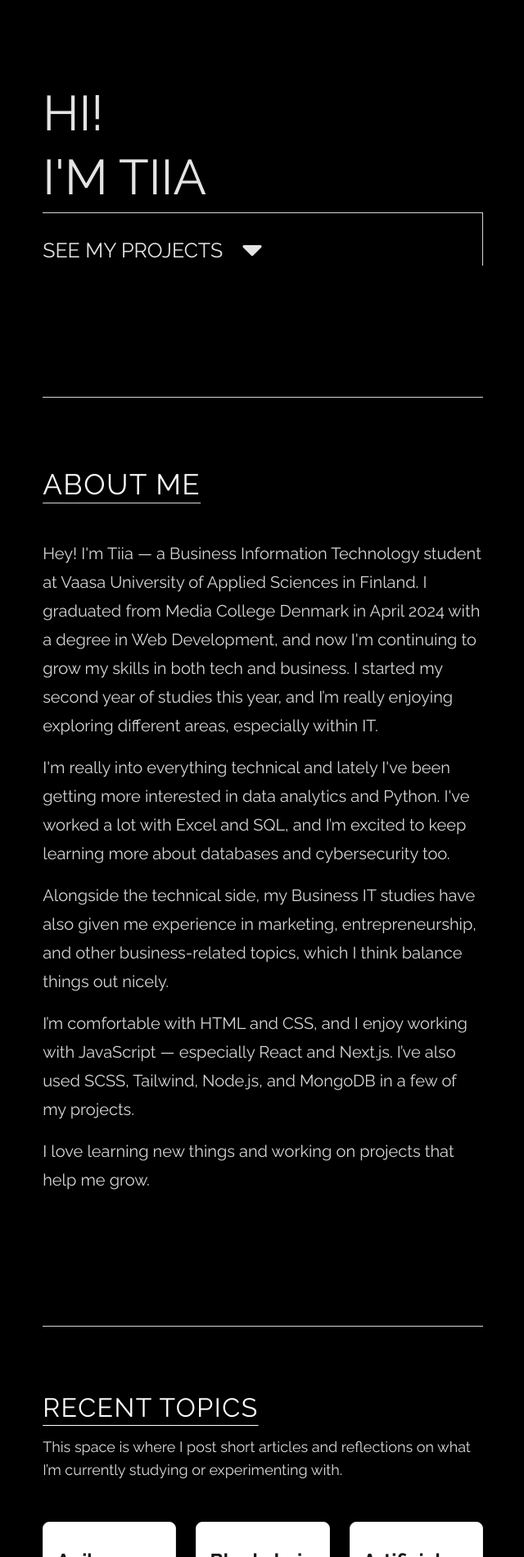
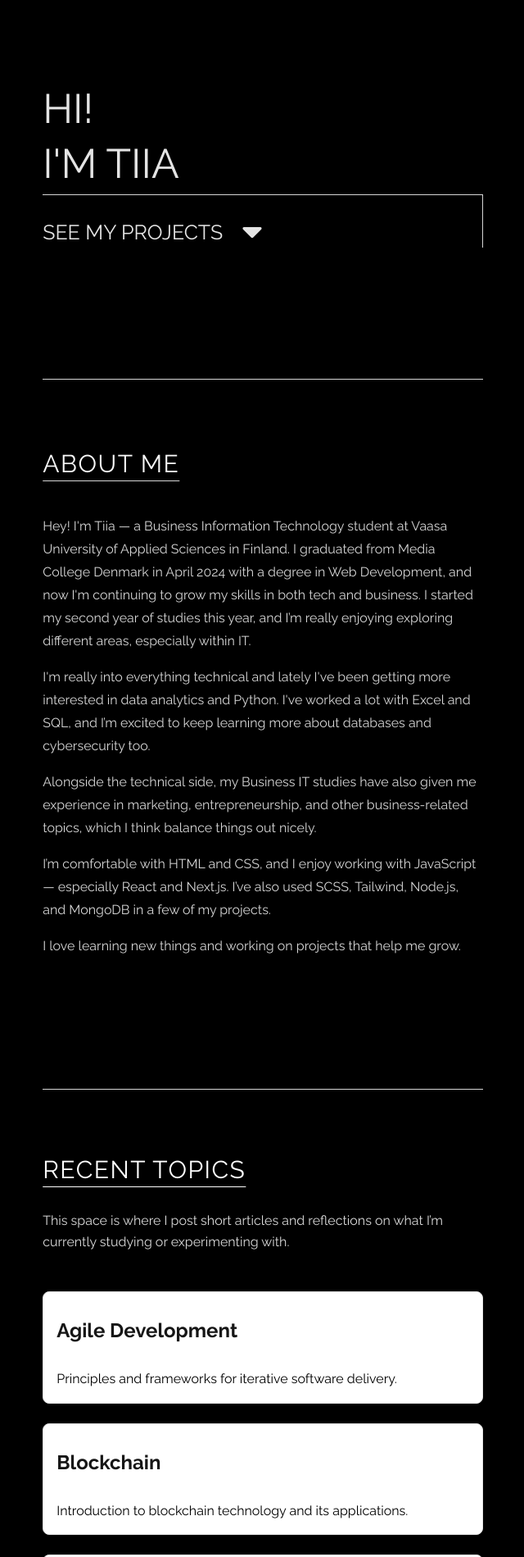
Before and after one commit to T-Pitkanen/portfolio-old, a Next.js app: page / in a window 1280 px wide. Shown: the part 81-1980 px from the top of the page at 82% size, without its empty margins (319-959 px from the left). Built offline with nearby package versions, Linux system fonts and the light colour scheme.

Commit message:
respo fixes

```diff
--- a/src/app/components/about/about.module.css
+++ b/src/app/components/about/about.module.css
@@ -17,7 +17,7 @@
   letter-spacing: 1.5px;
   font-weight: 400;
   color: rgb(248, 248, 248);
-  font-size: 35px;
+  font-size: 30px;
   text-decoration: underline;
   text-decoration-thickness: 1px;
   text-underline-offset: 10px;
@@ -35,7 +35,7 @@
 }
 
 .aboutText p {
-  font-size: 20px;
+  font-size: 16px;
   line-height: 1.75;
 }
 
--- a/src/app/components/intro/intro.module.css
+++ b/src/app/components/intro/intro.module.css
@@ -17,14 +17,14 @@
 
 .introText h1, .introText h2 {
   font-weight: 400;
-  font-size: 60px;
+  font-size: 50px;
 }
 
 
 
 .introText p {
   width: auto;
-  font-size: 30px;
+  font-size: 25px;
   line-height: 1.5;
 }
 
--- a/src/app/components/projects/projects.module.css
+++ b/src/app/components/projects/projects.module.css
@@ -43,7 +43,7 @@
 }
 
 .projects p {
-  font-size: 20px;
+  font-size: 16px;
 }
 
 .project {
@@ -69,18 +69,17 @@
   width: auto;
   height: 450px;
   object-fit: cover;
-
 }
 
 .infoContainer h3 {
   font-weight: 500;
   color: rgb(248, 248, 248);
-  font-size: 33px;
+  font-size: 30px;
 }
 
 .infoContainer h4 {
   color: rgb(248, 248, 248);
-  font-size: 25px;
+  font-size: 22px;
   padding-top: 2vh;
 }
 
@@ -178,42 +177,49 @@
     margin: 3vh 0;
   }
 
-  .projectsIntro p{
-    font-size: 16px;
 
-  }
 
   .projectImage {
     width: 100%;
     height: auto;
     display: block;
 
-    overflow: hidden; /* avoid overflow of rounded corners */
+    overflow: hidden;
   }
 
   .projectImage img {
     width: 100%;
     height: 100%;
-    object-fit: cover; /* crop to maintain cover look */
+    object-fit: cover;
     display: block;
   }
 
-  .slider{
+  .slider {
     width: 90vw;
   }
 
-  .infoContainer{
+  .infoContainer {
     width: 80%;
   }
 
   .projectInfo p {
     font-size: 16px;
   }
-
-
 }
 
 @media (min-width: 1020px) and (max-width: 1900px) {
+  .slider {
+    width: 50%;
+    height: auto;
+  }
+
+  .project {
+    width: 100%;
+    padding-bottom: 20vh;
+    flex-direction: column;
+    justify-content: center;
+  }
+
   .projectImage {
     width: auto;
     height: auto;
@@ -224,6 +230,7 @@
     display: flex;
     flex-direction: column;
     align-items: flex-start;
+    width: 50%;
   }
 
   .infoContainer h4 {
@@ -238,18 +245,9 @@
     gap: 1rem;
   }
 
-  .project {
+  .projects p {
     width: 100%;
-    padding-bottom: 20vh;
-    flex-direction: column;
-  }
-
-  .projects p {
     font-size: 19px;
-  }
-
-  .slider {
-    width: 100%;
   }
 
   .projectImage img {
--- a/src/app/components/topics/topics.module.css
+++ b/src/app/components/topics/topics.module.css
@@ -12,13 +12,13 @@
 
 .intro {
   margin: 1rem 0;
-  font-size: 20px;
+  font-size: 16px;
 }
 
 .container h1 {
   font-weight: 400;
   text-decoration: underline;
-
+  font-size: 30px;
   letter-spacing: 1.5px;
   text-decoration-thickness: 1px;
   text-underline-offset: 10px;
@@ -26,8 +26,8 @@
 
 .container p {
   line-height: 1.6;
-  margin-top: 1rem;
-  font-size: 18px;
+  margin-top: 2rem;
+  font-size: 16px;
   color: rgb(218, 218, 218);
 }
 
@@ -64,7 +64,7 @@
   display: flex;
   flex-direction: column;
   justify-content: space-between;
-  gap: 1.1rem;
+
 }
 
 .topicContainer {
@@ -141,3 +141,13 @@
     font-size: 16px;
   }
 }
+
+@media (min-width: 1020px) and (max-width: 1900px) {
+
+
+  .list{
+    display: flex;
+    flex-wrap: wrap;
+
+  }
+}
--- a/src/app/topics/[slug]/slug.module.css
+++ b/src/app/topics/[slug]/slug.module.css
@@ -1,6 +1,4 @@
 
-
-/* Container for a single topic page */
 .topicContainer {
   border-top: 1px solid #d6d6d6;
   padding: 1rem 3rem;
@@ -9,7 +7,6 @@
   color: rgb(221, 221, 221);
 }
 
-/* Back link */
 .back {
   display: inline-block;
   margin-bottom: 1rem;
@@ -17,7 +14,6 @@
   font-weight: 500;
 }
 
-/* Headings */
 .topicContainer h1 {
   margin: 0 0 1rem 0;
   font-size: 2rem;
@@ -82,7 +78,7 @@
   font-weight: 600;
 }
 
-/* Small screens */
+/* Small  */
 @media (max-width: 600px) {
   .topicContainer {
     padding: 1rem;
```
Also changed, not shown: src/app/topics/[slug]/[subtopic]/subtopic.module.css (+18 -14 lines), src/app/topics/topics.module.css (line endings or trailing spaces).
